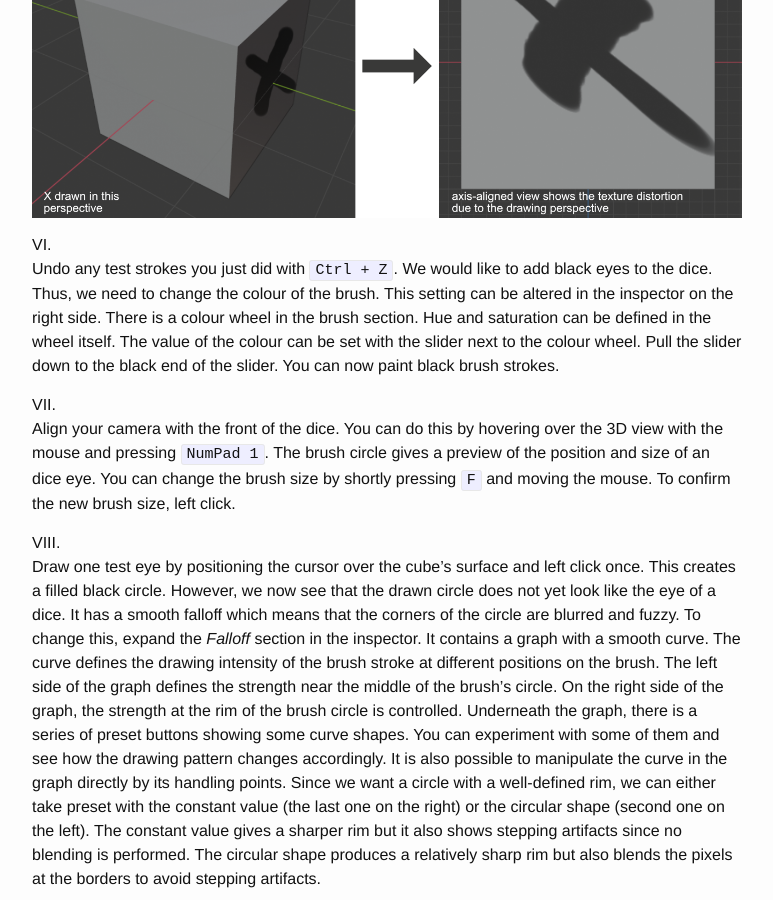
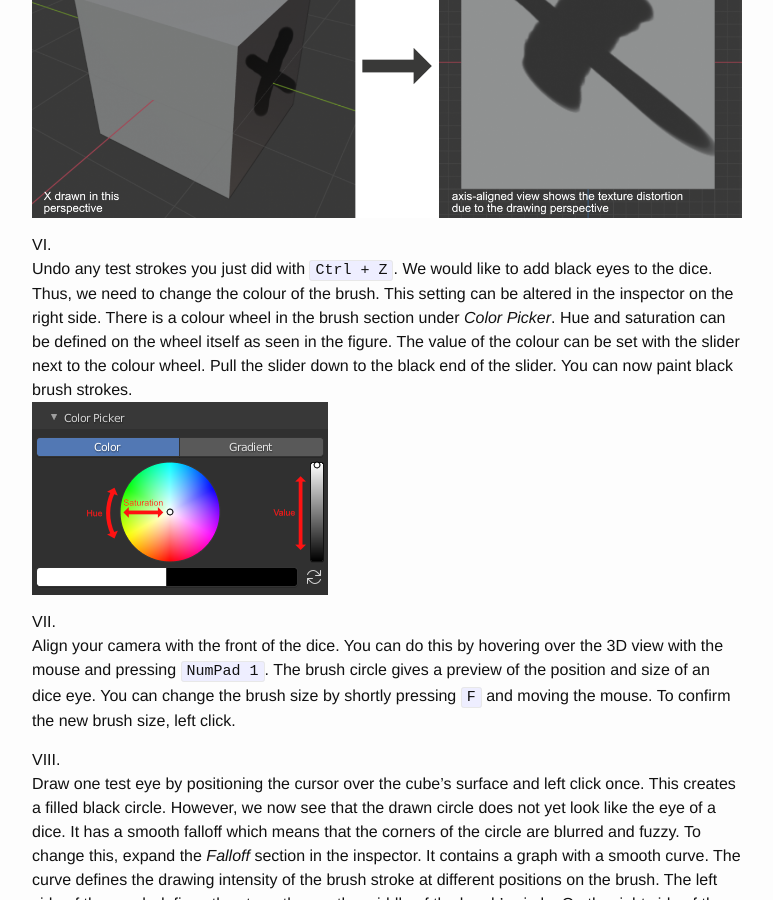
Before and after one commit to klamma/ar-for-eu-book, a Jekyll site: the page built from _pages/chapters/modeling.md, in a window 1280 px wide and 900 px high, scrolled down 14504 px. Shown: the whole window, without its empty margins (268-1041 px from the left). Built offline with Jekyll 4.4.1, drawn with Linux system fonts in a browser that asks for light colours; nearby versions of some CDN libraries; some of the changed text lies outside the part shown.

Commit message:
added more screenshots to texture painting exercise

```diff
--- a/_pages/chapters/modeling.md
+++ b/_pages/chapters/modeling.md
@@ -351,11 +351,13 @@ To achieve this, you will texture paint the sides of a cube so that they show th
   We would like to add black eyes to the dice.
   Thus, we need to change the colour of the brush.
   This setting can be altered in the inspector on the right side.
-  There is a colour wheel in the brush section.
-  Hue and saturation can be defined in the wheel itself.
+  There is a colour wheel in the brush section under *Color Picker*.
+  Hue and saturation can be defined on the wheel itself as seen in the figure.
   The value of the colour can be set with the slider next to the colour wheel.
   Pull the slider down to the black end of the slider.
   You can now paint black brush strokes.
+  <br/>
+  ![Colour Wheel]({{pathToRoot}}/assets/figures/modeling/TexturePaintingExercise/5ColourWheel.png)
 
 7. Align your camera with the front of the dice.
   You can do this by hovering over the 3D view with the mouse and pressing `NumPad 1`.
@@ -414,6 +416,8 @@ If you paint either in the texture view or on the 3D model, the other view will
 - On the left side, there is a menu which shows different brushes.
 If the menu is not visible, press `T` to toggle its visibility.
 The menu contains some brushes known from image editing software, e.g. a smear tool, a clone brush and a fill bucket.
+- You can re-use the colour map as a depth map to carve the eyes out.
+  Alternatively, you can create a second map for the depth and draw surface dents there.
 
 ### Texture Baking
 
```
Also changed, not shown: _pages/chapters/game.md (+4 -0 lines), assets/figures/modeling/TexturePaintingExercise/5ColourWheel.png (added).
